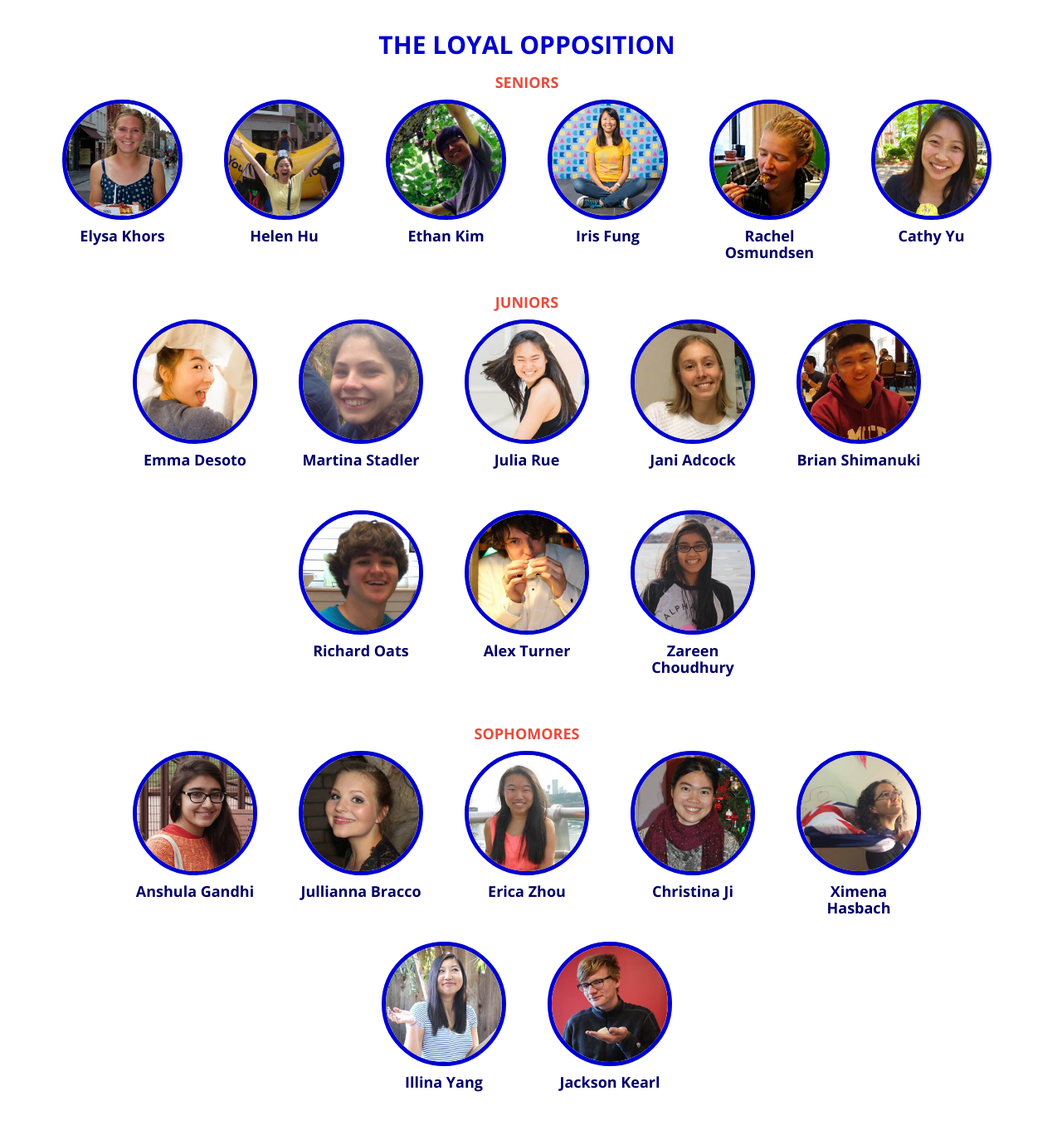
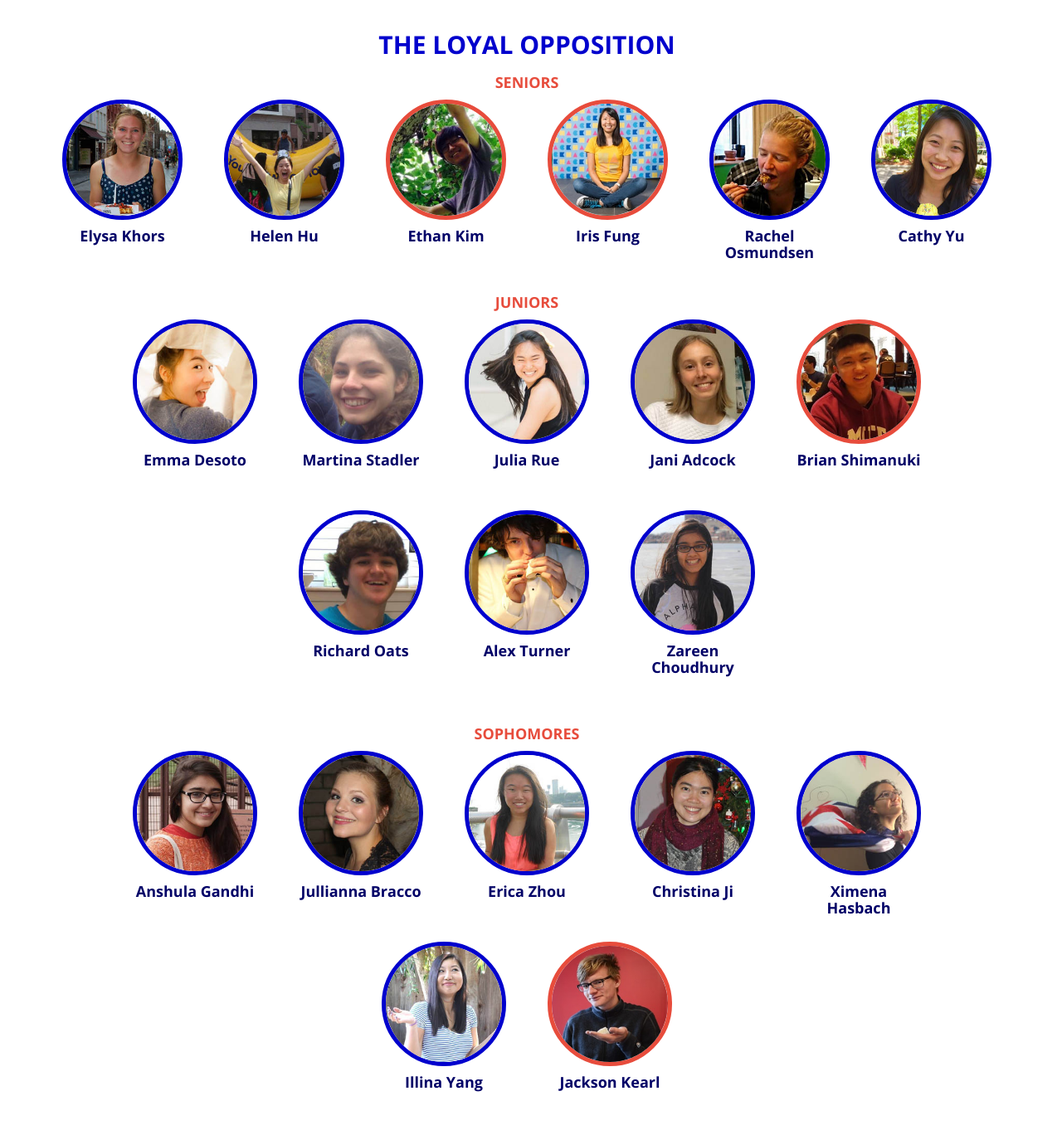
Before and after one commit to JacksonKearl/C2Website, a website: page index.html in a window 1280 px wide. Shown: the part 4128-5496 px from the top of the page at 83% size. Drawn offline with nearby package versions, Linux system fonts and the light colour scheme.

Commit message:
daniels stuff

```diff
--- a/index.html
+++ b/index.html
@@ -292,13 +292,13 @@
                 </div>
                 <div class="col-md-2 col-xs-4">
                     <div class="team-member">
-                        <img src="img/team/ethan.jpg" class="img-responsive img-circle" alt="">
+                        <img src="img/team/ethan.jpg" class="img-responsive img-circle red-person" alt="">
                         <h4>Ethan Kim</h4>
                     </div>
                 </div>
                 <div class="col-md-2 col-xs-4">
                     <div class="team-member">
-                        <img src="img/team/iris.jpg" class="img-responsive img-circle" alt="">
+                        <img src="img/team/iris.jpg" class="img-responsive img-circle red-person" alt="">
                         <h4>Iris Fung</h4>
                     </div>
                 </div>
@@ -348,7 +348,7 @@
                 </div>
                 <div class="col-md-2 col-xs-4">
                     <div class="team-member">
-                        <img src="img/team/brian.jpg" class="img-responsive img-circle" alt="">
+                        <img src="img/team/brian.jpg" class="img-responsive img-circle red-person" alt="">
                         <h4>Brian Shimanuki</h4>
                     </div>
                 </div>
@@ -415,7 +415,7 @@
                 </div>
                 <div class="col-md-2 col-xs-4 col-xs-offset-4 col-md-offset-0">
                     <div class="team-member">
-                        <img src="img/team/jackson.jpg" class="img-responsive img-circle" alt="">
+                        <img src="img/team/jackson.jpg" class="img-responsive img-circle red-person" alt="">
                         <h4>Jackson Kearl</h4>
                     </div>
                 </div>
--- a/less/agency.less
+++ b/less/agency.less
@@ -596,6 +596,10 @@ section#team {
 		min-height: 80px;
 	}
 
+  .red-person {
+    border: 5px solid @theme-primary !important;
+  }
+
 	.red-people {
 		img {
 			border: 5px solid @theme-primary;
```
Also changed, not shown: css/agency.css, css/agency.min.css.
